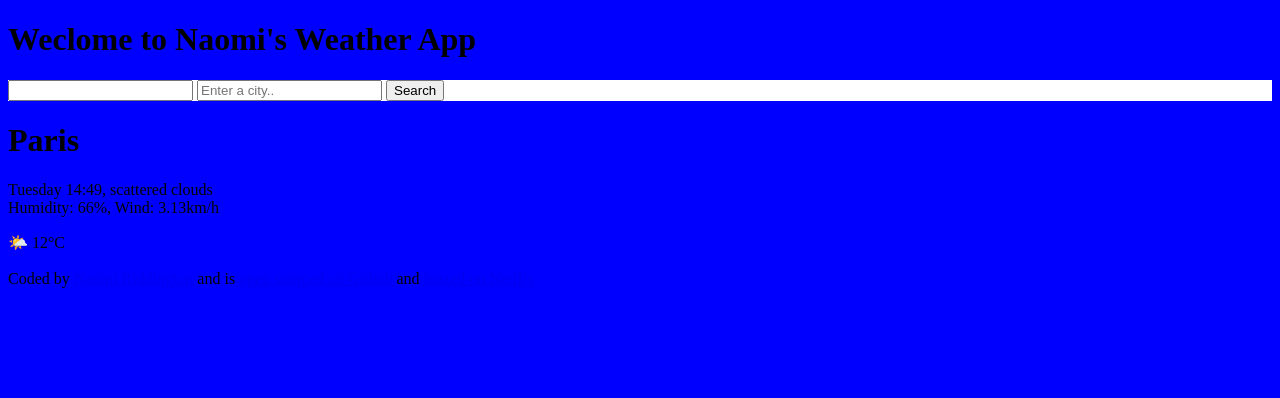
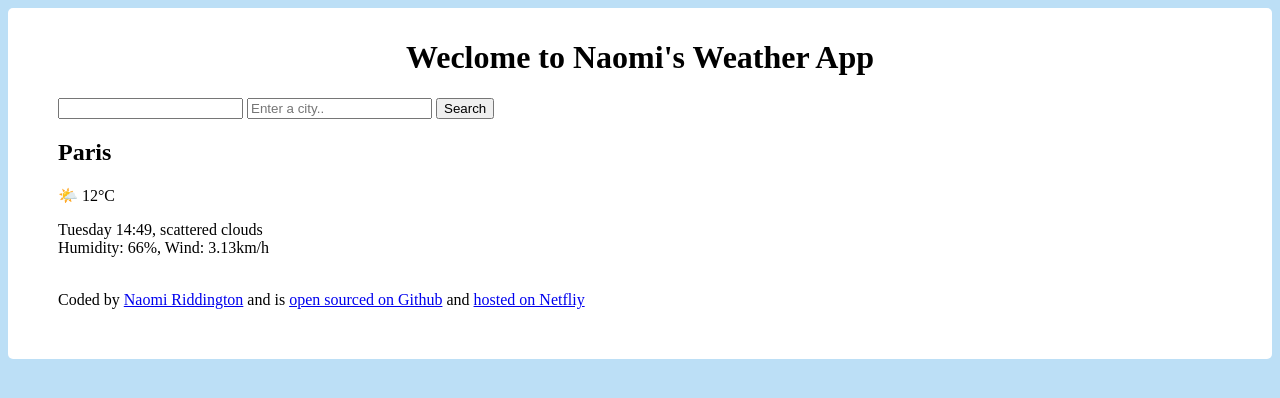
Before and after one commit to Naomirdd/Naomi-sWeatherApp2024, a plain HTML site: page index.html in a window 1280 px wide. Drawn offline with Linux system fonts and the light colour scheme.

Commit message:
Styled main container

```diff
--- a/index.html
+++ b/index.html
@@ -7,9 +7,9 @@
     <link rel="stylesheet" href="src/index.css">
   </head>
   <body>
+    <div class="main-app">
     <h1>Weclome to Naomi's Weather App</h1>
     <header>
-        <div class="Main-App">
       <form>
         <input />
         <input type="search" placeholder="Enter a city.." required />
@@ -18,14 +18,14 @@
     </header>
     <main>
       <div>
-        <h1>Paris</h1>
+        <h2>Paris</h2>
+        <div>🌤️ 12°C</div>
         <p>
           Tuesday 14:49, scattered clouds
           <br />
           Humidity: 66%, Wind: 3.13km/h
         </p>
       </div>
-      <div>🌤️ 12°C</div>
     </main>
 </br>
     <footer>
--- a/src/index.css
+++ b/src/index.css
@@ -1,6 +1,13 @@
 body {
-  background-color: blue;
+  background-color: #bcdff6;
 }
-.Main-App {
+.main-app {
   background-color: white;
+  margin: 0 auto;
+  padding: 50px;
+  border-radius: 5px;
+  padding-top: 10px;
 }
+h1 {
+  text-align: center;
+}
```
